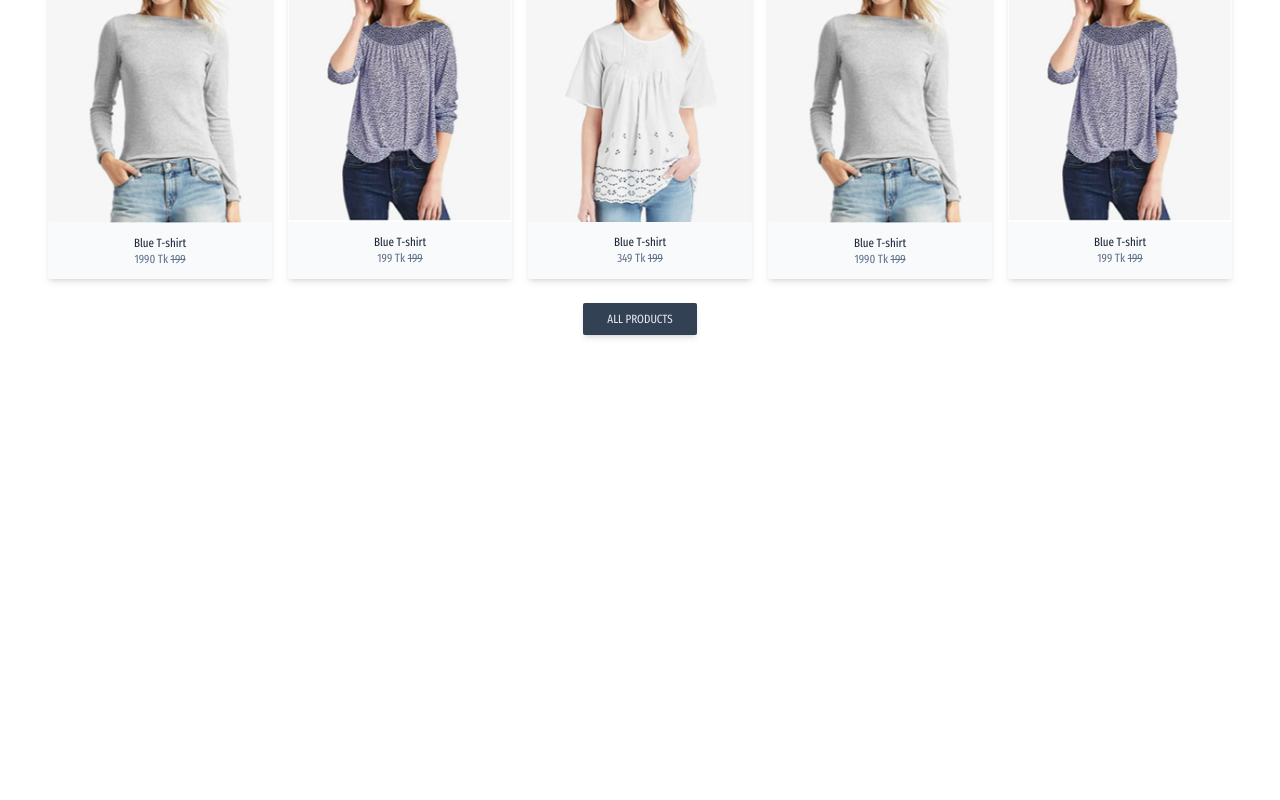
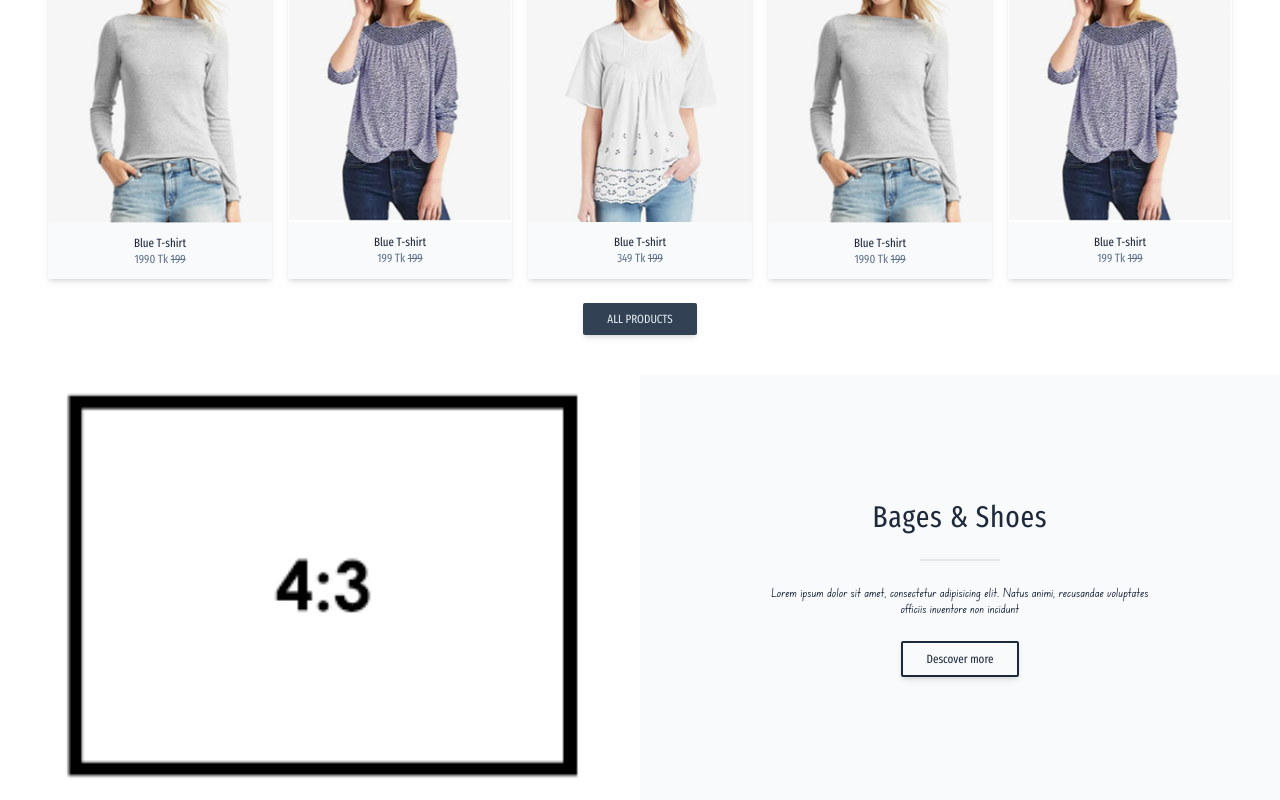
Before and after one commit to mahbubhasantamim/xeert-client, a React (Vite) app: page / in a window 1280 px wide. Shown: the part 1675-2475 px from the top of the page. Before the commit the page ends 2050 px from the top, so only its background shows below. Built offline with nearby package versions, Linux system fonts and the light colour scheme.

Commit message:
Single catagory section

```diff
--- a/src/components/shared/Button/Button.tsx
+++ b/src/components/shared/Button/Button.tsx
@@ -3,7 +3,7 @@ import React from "react";
 type PropType = {
   children: React.ReactNode;
   className?: string;
-  type?: "arrow";
+  type?: "arrow" | "outline";
 };
 function Button({ children, className, type }: PropType) {
   if (type === "arrow") {
@@ -11,6 +11,17 @@ function Button({ children, className, type }: PropType) {
       <button
         type="button"
         className={`bg-secondary dark:bg-darkPrimary py-2 px-6 rounded-sm text-primary dark:text-secondary hover:text-secondary dark:hover:text-darkPrimary hover:bg-slate-700 dark:hover:bg-secondary text-xs hover:shadow-lg duration-500 inline-block relative after:block after:h-2 after:w-2 after:bg-secondary after:dark:bg-darkPrimary after:hover:bg-slate-700 after:dark:hover:bg-secondary after:duration-500 after:rotate-45 after:absolute after:-bottom-1 after:left-[46%] ${className}`}
+      >
+        {children}
+      </button>
+    );
+  }
+  if (type === "outline") {
+    return (
+      <button
+        type="button"
+        className={`border-2 border-primary py-1 sm:py-2 px-6 rounded-sm text-primary
+         hover:bg-slate-700 hover:text-secondary text-xs shadow-md hover:shadow-lg duration-500 inline-block relative dark:border-secondary dark:text-secondary dark:hover:bg-secondary dark:hover:text-primary ${className}`}
       >
         {children}
       </button>
--- a/src/views/pages/home/Home.page.tsx
+++ b/src/views/pages/home/Home.page.tsx
@@ -1,6 +1,7 @@
 import AdvantageComp from "./components/Advantage/AdvantageComp";
 import CatagoryComp from "./components/Catagory/CatagoryComp";
 import HeroComp from "./components/Hero/HeroComp";
+import SingleCatSec from "./components/SingleCatSec/SingleCatSec";
 import TopTrendingComp from "./components/TopTrending/TopTrendingComp";
 
 const HomePage = () => {
@@ -12,6 +13,7 @@ const HomePage = () => {
           <AdvantageComp />
           <CatagoryComp />
           <TopTrendingComp />
+          <SingleCatSec />
         </div>
       </div>
     </>
--- /dev/null
+++ b/src/views/pages/home/components/SingleCatSec/SingleCatSec.tsx
@@ -0,0 +1,32 @@
+import Button from "../../../../../components/shared/Button/Button";
+
+function SingleCatSec() {
+  return (
+    <>
+      <div className="bg-slate-50 dark:bg-darkPrimary">
+        <div className="grid sm:grid-cols-2">
+          <div className="">
+            <img src="./img/ca.png" alt="" className="w-full h-full" />
+          </div>
+          <div className="flex justify-center items-center">
+            <div>
+              <div className="py-6 sm:py-0 px-4 text-center text-primary dark:text-secondary">
+                <h2 className="text-lg sm:text-2xl md:text-3xl tracking-wide after:block after:border-b-2 after:w-20 after: after:mx-auto after:my-2 md:after:my-6 after:dark:border-primary">
+                  Bages & Shoes
+                </h2>
+                <p className="text-xs font-Edu-nsw md:w-4/5 lg:w-4/5 mx-auto mb-3 md:mb-6">
+                  Lorem ipsum dolor sit amet, consectetur adipisicing elit.
+                  Natus animi, recusandae voluptates officiis inventore non
+                  incidunt
+                </p>
+                <Button type="outline">Descover more</Button>
+              </div>
+            </div>
+          </div>
+        </div>
+      </div>
+    </>
+  );
+}
+
+export default SingleCatSec;
--- a/src/views/pages/home/components/TopTrending/TopTrendingComp.tsx
+++ b/src/views/pages/home/components/TopTrending/TopTrendingComp.tsx
@@ -69,7 +69,7 @@ function TopTrendingComp() {
     <>
       <div className="px-4 md:px-12 py-6 md:py-10 text-primary dark:text-secondary">
         <div className="text-center">
-          <h2 className="text-2xl md:text-3xl tracking-wider  after:block after:border-b-2 after:w-20 after:bg-secondary after:mx-auto after:my-4 md:after:my-6">
+          <h2 className="text-2xl md:text-3xl tracking-wider  after:block after:border-b-2 after:w-20 after:dark:border-darkPrimary after:mx-auto after:my-4 md:after:my-6">
             Top Trending
           </h2>
           <p className="text-xs font-Edu-nsw md:w-4/5 lg:w-3/5 mx-auto">
```
Also changed, not shown: public/img/ca.png (added).
